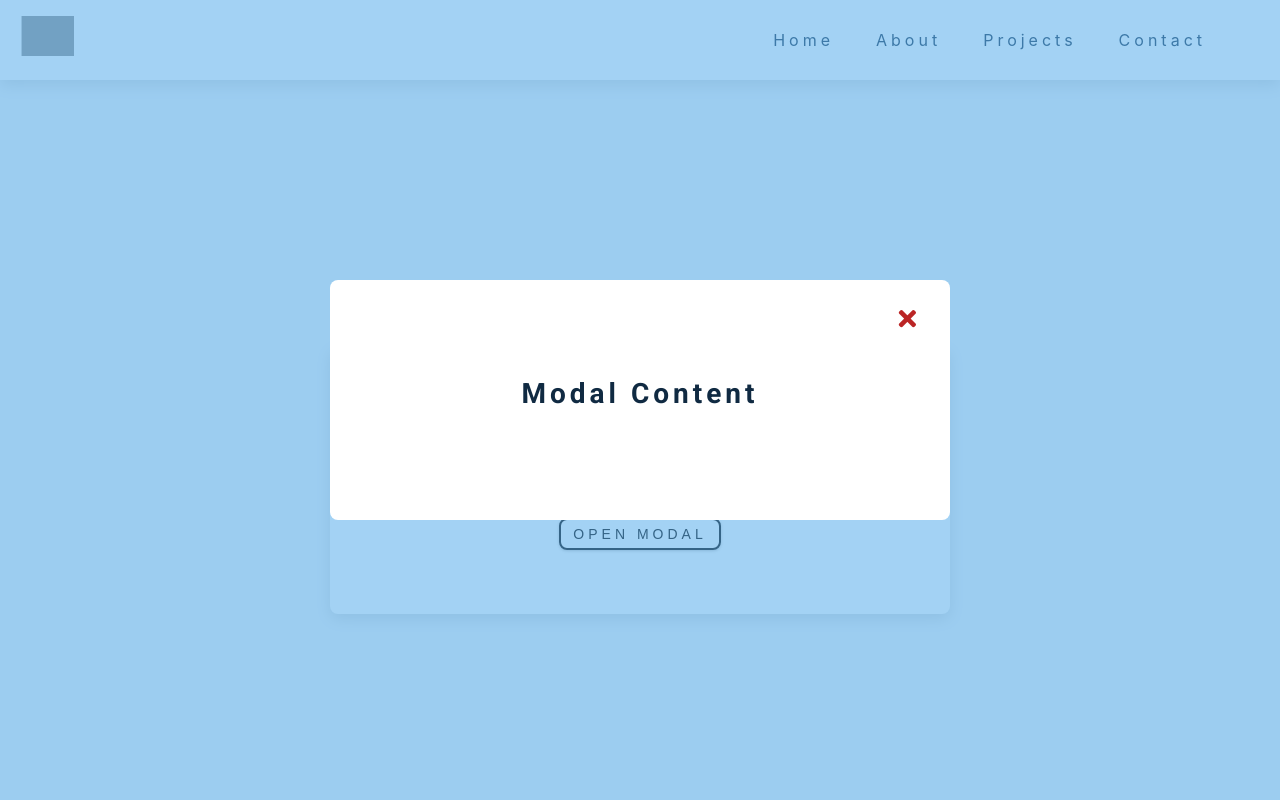
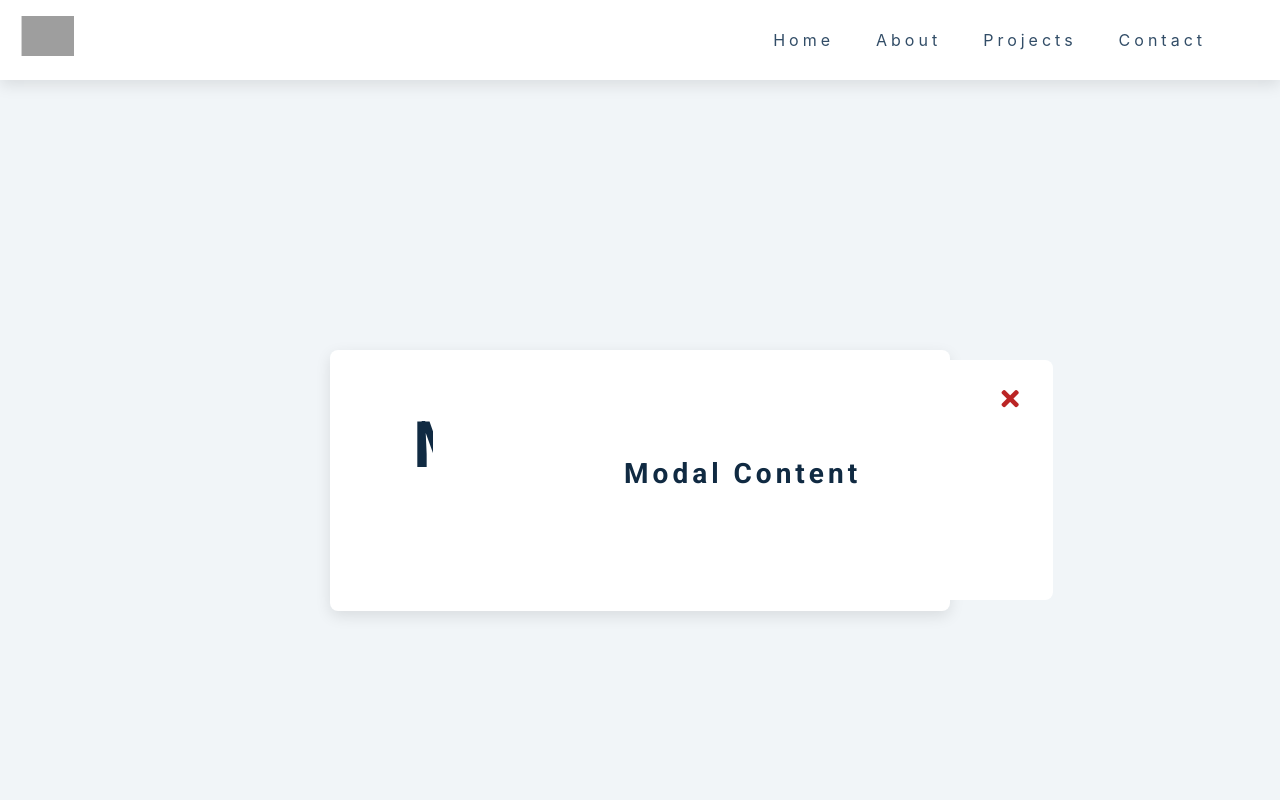
Before and after one commit to kitsunne/vanilla-practice-react, a React (Create React App) app: page / in a window 1280 px wide. Both pictures are taken after a click on the button "OPEN MODAL". Shown: the top 800 px of the page. Built offline with nearby package versions, Linux system fonts and the light colour scheme; grey boxes are pictures that could not be loaded.

Commit message:
rewrite Modal and Navbar with Styled Components

```diff
--- a/src/App.js
+++ b/src/App.js
@@ -9,8 +9,7 @@ import Tabs from "./Components/Tabs/Tabs";
 import CountDownTimer from "./Components/CountdownTimer/CountDownTimer";
 import VideoPlayer from "./Components/VideoPlayer/VideoPlayer";
 import Menu from "./Components/Menu/Menu";
-import Generator from './Components/Generator/Generator';
-
+import Generator from "./Components/Generator/Generator";
 
 const App = () => {
 	return (
@@ -25,7 +24,7 @@ const App = () => {
 			<CountDownTimer />
 			<VideoPlayer />
 			<Menu />
-			<Generator/>
+			<Generator />
 		</React.Fragment>
 	);
 };
--- a/src/Components/Modal/Modal.js
+++ b/src/Components/Modal/Modal.js
@@ -1,52 +1,60 @@
-import "./modal.css";
-import "./logo.svg";
 import React, { useState } from "react";
+import ModalHidden from "./ModalHidden";
+import styled from "styled-components";
 
 const Modal = () => {
+	const ModalOpenBtn = styled.button`
+	    text-transform: uppercase;
+	    background: transparent;
+        color: var(--clr-black);
+        padding: 0.375rem 0.75rem;
+        letter-spacing: var(--spacing);
+        display: inline-block;
+        transition: var(--transition);
+        font-size: 0.875rem;
+        border: 2px solid var(--clr-primary-5);
+        cursor: pointer;
+        box-shadow: 0 1px 3px rgba(0, 0, 0, 0.2);
+        border-radius: var(--radius);
+	   &:hover {
+		    background: var(--clr-primary-5);
+            color: var(--clr-white);
+		   }
+	   }`;
+
+	const ModalBanner = styled.div`
+		display: grid;
+		grid-gap: 25px;
+		place-items: center;
+		background: var(--clr-white);
+		padding: 4rem 0;
+		border-radius: var(--radius);
+		box-shadow: var(--light-shadow);
+		text-align: center;
+		width: 90vw;
+		max-width: var(--fixed-width);
+	`;
+
+	const ModalWrapper = styled.div`
+		min-height: 100vh;
+		display: grid;
+		place-items: center;
+	`;
+
 	const [isModalOpen, setModalOpen] = useState(false);
 	return (
-		<header className="hero">
-			<div className="banner">
+		<ModalWrapper>
+			<ModalBanner>
 				<h1>modal project</h1>
-				<ModalButton text="open modal" onClick={() => setModalOpen(true)} />
-			</div>
-			<ModalWindow
-				isOpen={isModalOpen}
-				closeModal={() => setModalOpen(false)}
-			/>
-		</header>
-	);
-};
-const ModalWindow = ({ isOpen, closeModal }) => {
-	return (
-		<div
-			style={{ visibility: isOpen ? "visible" : "hidden" }}
-			className="modal-overlay"
-		>
-			<div className="modal-container">
-				<h3>modal content</h3>
-				<CloseButton
-					text={<i className="fas fa-times"></i>}
-					onClick={closeModal}
+				<ModalOpenBtn onClick={() => setModalOpen(true)}>
+					OPEN MODAL
+				</ModalOpenBtn>
+				<ModalHidden
+					isOpen={isModalOpen}
+					closeModal={() => setModalOpen(false)}
 				/>
-			</div>
-		</div>
-	);
-};
-
-const CloseButton = ({ text, onClick }) => {
-	return (
-		<button onClick={onClick} className="close-btn">
-			{text}
-		</button>
-	);
-};
-
-const ModalButton = ({ text, onClick }) => {
-	return (
-		<button onClick={onClick} className="btn modal-btn">
-			{text}
-		</button>
+			</ModalBanner>
+		</ModalWrapper>
 	);
 };
 
--- /dev/null
+++ b/src/Components/Modal/ModalHidden.js
@@ -0,0 +1,56 @@
+import styled from "styled-components";
+
+const ModalHidden = ({ isOpen, closeModal }) => {
+	const ModalContainer = styled.div`
+		position: fixed;
+		top: 45%;
+		left: 33.8%;
+		background: rgba(73, 166, 233, 0.5);
+		display: grid;
+		place-items: center;
+		transition: var(--transition);
+		background: var(--clr-white);
+		border-radius: var(--radius);
+		width: 125vw;
+		height: 30vh;
+		max-width: var(--fixed-width);
+		text-align: center;
+		@media (max-width: 992px) {
+			min-height: 10vh;
+			top: 40%;
+			left: 33.8%;
+			display: grid;
+			place-items: center;
+		}
+		@media (min-width: 600px) {
+		}
+	`;
+
+	const ModalExitBtn = styled.button`
+		position: absolute;
+		top: 1.5rem;
+		right: 1.5rem;
+		font-size: 1.2rem;
+		background: transparent;
+		border-color: transparent;
+		color: var(--clr-red-dark);
+		cursor: pointer;
+		transition: var(--transition);
+        &:hover {
+				color: var(--clr-red-light);
+				transform: scale(1.3);
+			}
+		}
+	`;
+
+	return (
+		<ModalContainer style={{ visibility: isOpen ? "visible" : "hidden" }}>
+			<h3>modal content</h3>
+			<ModalExitBtn onClick={closeModal}>
+				{<i className="fas fa-times"></i>}
+			</ModalExitBtn>
+		</ModalContainer>
+	);
+};
+
+export default ModalHidden;
--- a/src/Components/Modal/modal.css
+++ /dev/null
@@ -1,102 +0,0 @@
-*,
-::after,
-::before {
-	margin: 0;
-	padding: 0;
-	box-sizing: border-box;
-}
-
-.btn {
-	text-transform: uppercase;
-	background: transparent;
-	color: var(--clr-black);
-	padding: 0.375rem 0.75rem;
-	letter-spacing: var(--spacing);
-	display: inline-block;
-	transition: var(--transition);
-	font-size: 0.875rem;
-	border: 2px solid var(--clr-black);
-	cursor: pointer;
-	box-shadow: 0 1px 3px rgba(0, 0, 0, 0.2);
-	border-radius: var(--radius);
-}
-.btn:hover {
-	color: var(--clr-white);
-	background: var(--clr-black);
-}
-
-@media screen and (min-width: 992px) {
-}
-main {
-	min-height: 100vh;
-	display: grid;
-	place-items: center;
-}
-/*
-===============
-Modal
-===============
-*/
-.hero {
-	min-height: 100vh;
-	display: grid;
-	place-items: center;
-}
-.banner {
-	background: var(--clr-white);
-	padding: 4rem 0;
-	border-radius: var(--radius);
-	box-shadow: var(--light-shadow);
-	text-align: center;
-	width: 90vw;
-	max-width: var(--fixed-width);
-}
-.modal-btn {
-	margin-top: 2rem;
-	background: var(--clr-primary-5);
-	border-color: var(--clr-primary-5);
-	color: var(--clr-white);
-}
-.modal-btn:hover {
-	background: transparent;
-	color: var(--clr-primary-5);
-}
-.modal-overlay {
-	position: fixed;
-	top: 0;
-	left: 0;
-	width: 100%;
-	height: 100%;
-	background: rgba(73, 166, 233, 0.5);
-	display: grid;
-	place-items: center;
-	transition: var(--transition);
-	position: fixed;
-}
-
-.modal-container {
-	position: fixed;
-	background: var(--clr-white);
-	border-radius: var(--radius);
-	width: 100vw;
-	height: 30vh;
-	max-width: var(--fixed-width);
-	text-align: center;
-	display: grid;
-	place-items: center;
-}
-.close-btn {
-	position: absolute;
-	top: 1.5rem;
-	right: 1.5rem;
-	font-size: 1.2rem;
-	background: transparent;
-	border-color: transparent;
-	color: var(--clr-red-dark);
-	cursor: pointer;
-	transition: var(--transition);
-}
-.close-btn:hover {
-	color: var(--clr-red-light);
-	transform: scale(1.3);
-}
```
